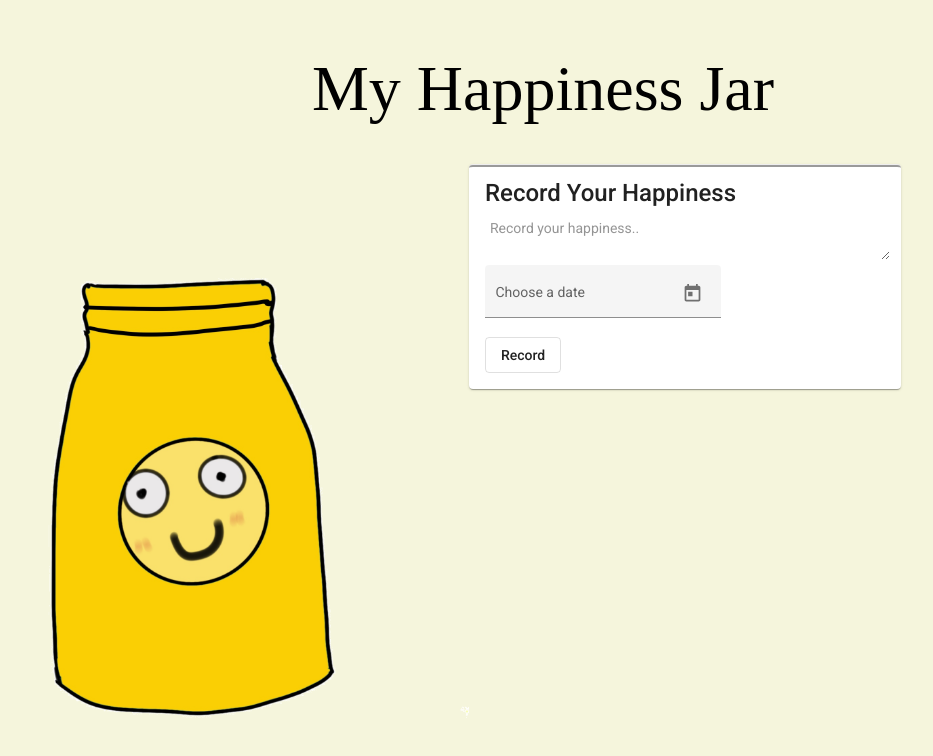
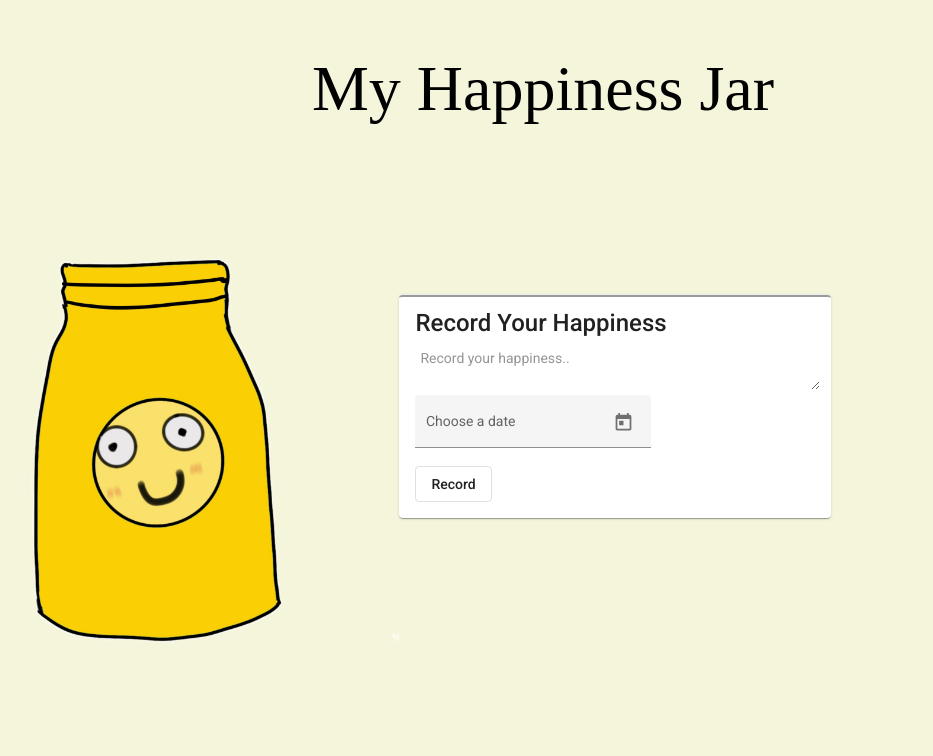
Before and after one commit to hazelkim052/The-Jars, an Angular app in the folder Client/: page /happiness in a window 1280 px wide. Shown: the top 756 px of the page, without its empty margins (97-1030 px from the left). Built offline with nearby package versions, Linux system fonts and the light colour scheme; a web font is replaced by a local one.

Commit message:
some formattings

```diff
--- a/Client/src/app/component/happiness/happiness.component.css
+++ b/Client/src/app/component/happiness/happiness.component.css
@@ -1,6 +1,6 @@
 .mat-card {
   border-top-style: ridge;
-  margin-top: 10%;
+  margin-top: 40%;
 }
 
 .happinessjar{
--- a/Client/src/app/component/happiness/happiness.component.html
+++ b/Client/src/app/component/happiness/happiness.component.html
@@ -6,7 +6,7 @@
 <h1 class="happinessjar" style="font-size:4rem; font-weight: 500;">My Happiness Jar</h1>
 <div>
     <div style="display: inline-block; ">
-        <img style="display: inline-block;" src="././assets/happy_jar.png" height="800px" weight="auto">
+        <img style="display: inline-block;" src="././assets/happy_jar.png" height="700px" weight="auto">
     </div>
     <div style="vertical-align: top; display: inline-block;">
         <mat-card style="width: 400px">
```
